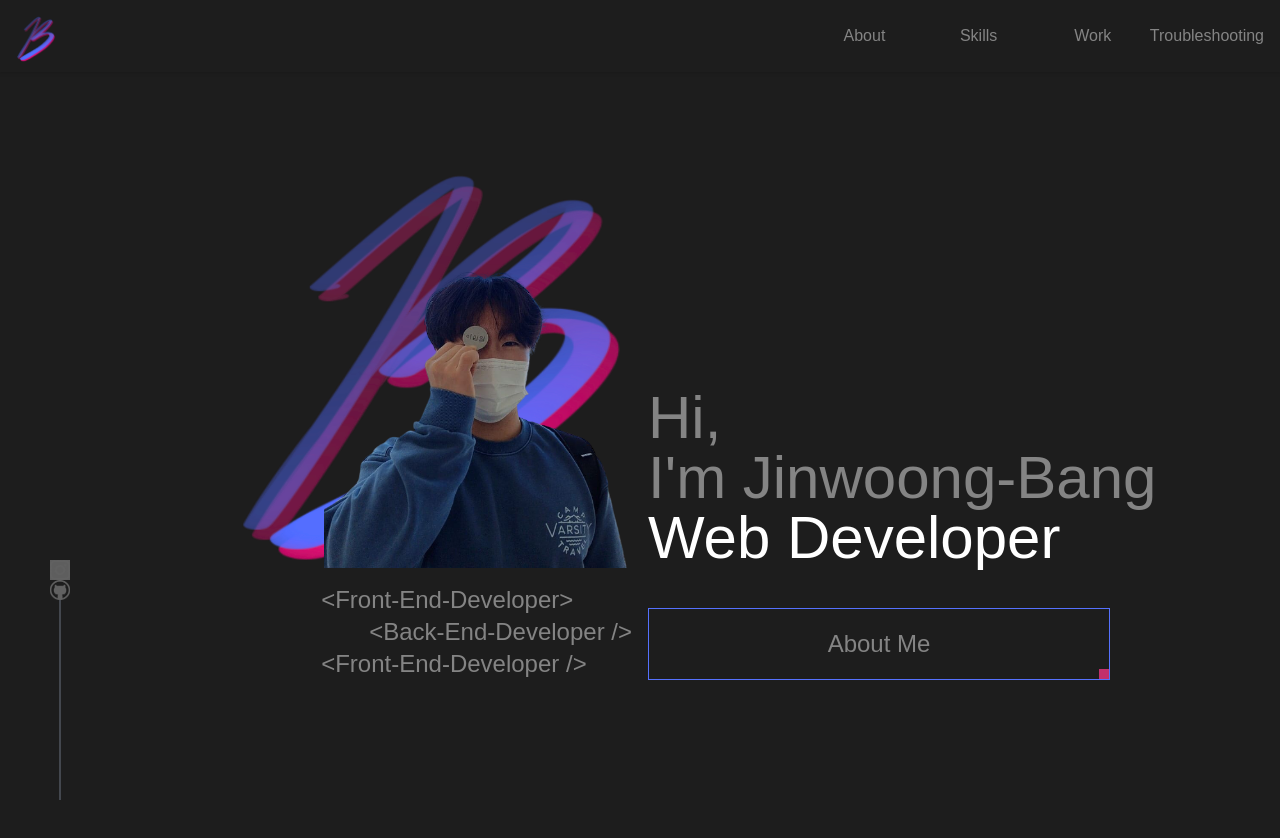
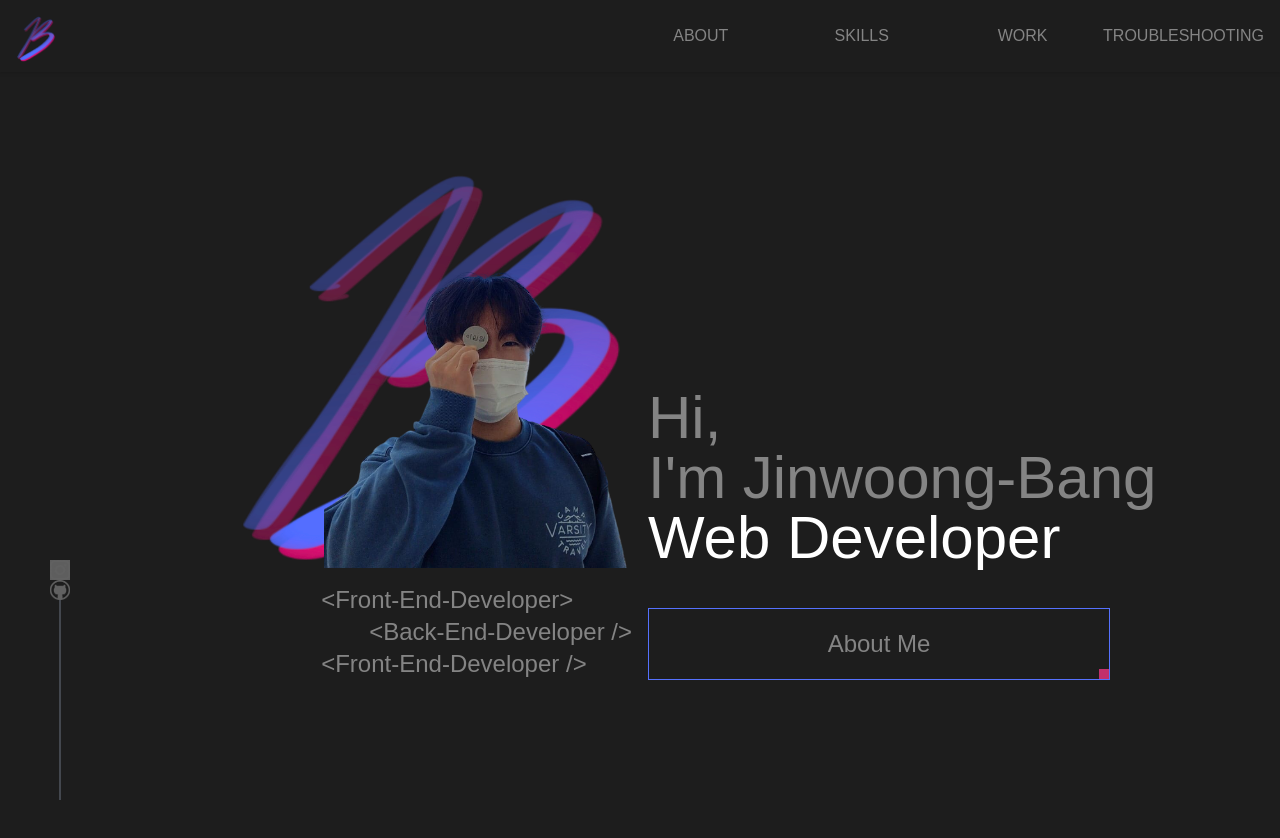
Before and after one commit to jinwoongBang/portfolio, a Next.js app: page / in a window 1280 px wide. Shown: the top 838 px of the page. Built offline with nearby package versions, Linux system fonts and the light colour scheme.

Commit message:
refactor : 메뉴 대문자로 변경"

```diff
--- a/src/components/layout/index.tsx
+++ b/src/components/layout/index.tsx
@@ -20,10 +20,11 @@ import Github from 'public/github.png';
 import styles from 'src/components/layout/styles.module.css';
 
 const navigationList: Array<JWComponent.HeaderNavigation> = [
-  { label: 'About', url: PageURL.About },
-  { label: 'Skills', url: PageURL.Skills },
-  { label: 'Work', url: PageURL.Work },
-  { label: 'Troubleshooting', url: PageURL.Troubleshooting },
+  // { label: 'HOME', url: PageURL.About },
+  { label: 'ABOUT', url: PageURL.About },
+  { label: 'SKILLS', url: PageURL.Skills },
+  { label: 'WORK', url: PageURL.Work },
+  { label: 'TROUBLESHOOTING', url: PageURL.Troubleshooting },
 ];
 
 function Layout({ children }: JWComponent.LayoutProps) {
```
